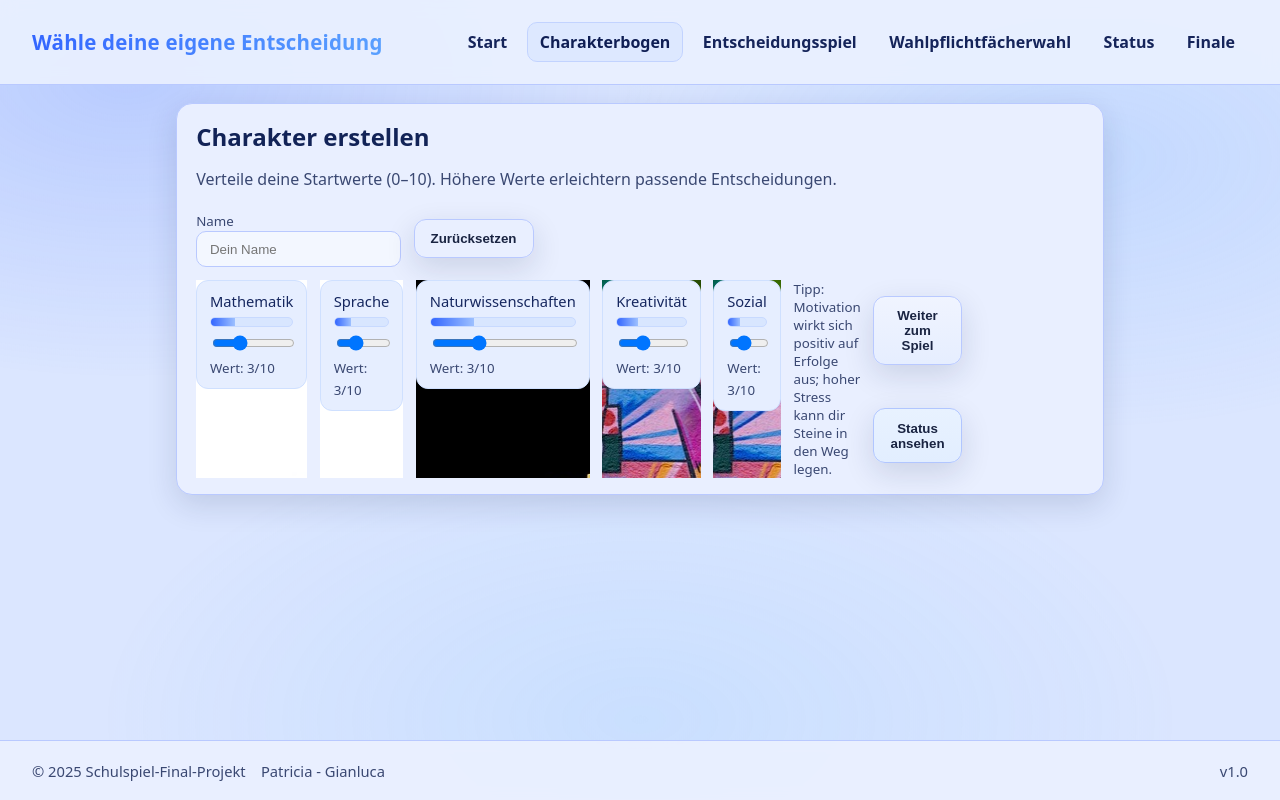
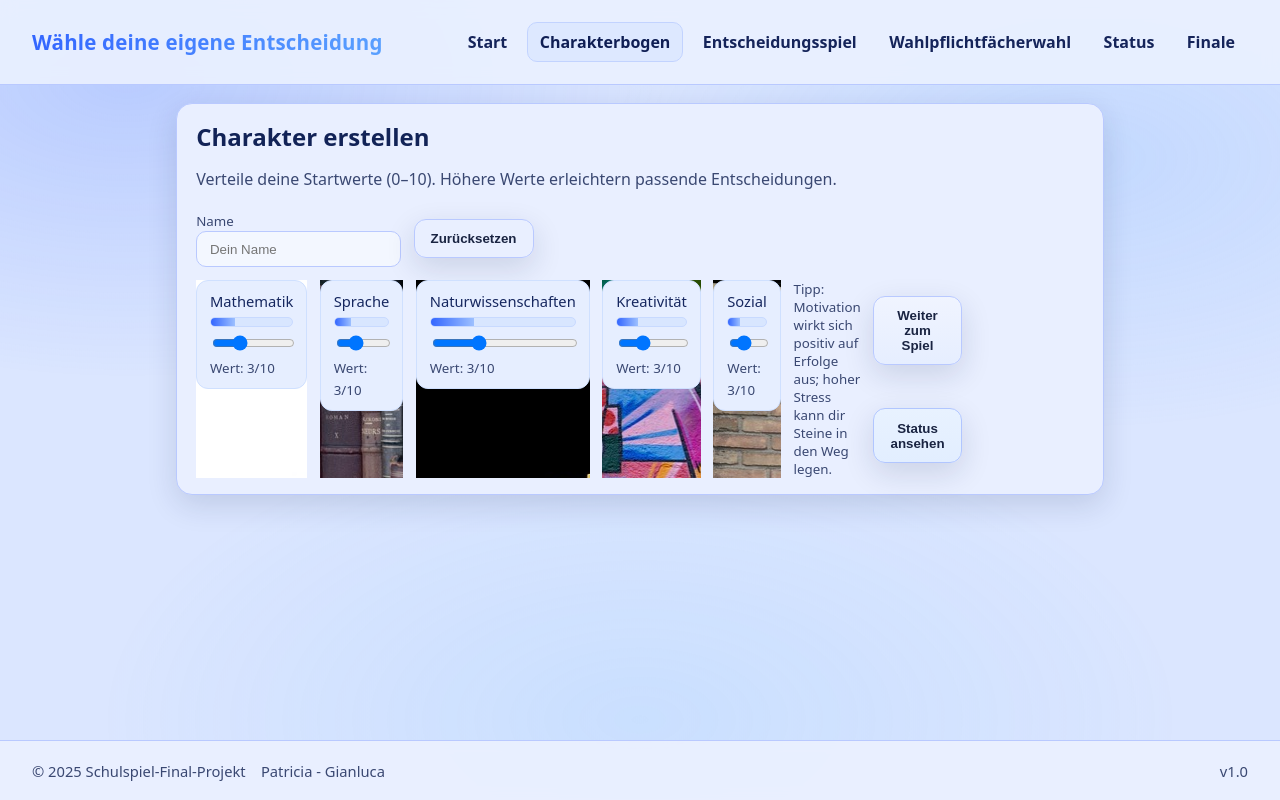
Before and after one commit to Patricia-Isabell/Roleplay_forVerify, a React (Vite) app: page /character in a window 1280 px wide. Built offline with nearby package versions, Linux system fonts and the light colour scheme.

Commit message:
weitere Hintergründe hinzugefügt

```diff
--- a/src/pages/Character.jsx
+++ b/src/pages/Character.jsx
@@ -1,8 +1,10 @@
 import { useEffect, useState } from "react";
 import { ensureCharacter, saveCharacter, resetCharacter } from "../lib/storage";
 import BackgroundMath from "../assets/picture_math.jpg";
+import BackgroundLanguage from "../assets/picture_language.jpg";
 import BackgroundScience from "../assets/picture_sience.jpg";
 import BackgroundCreativity from "../assets/picture_creativity.jpg";
+import BackgroundSocial from "../assets/picture_social.jpg";
 
 export default function Character() {
   const [ch, setCh] = useState(() => ensureCharacter());
@@ -52,7 +54,7 @@ export default function Character() {
             onChange={(v) => setStat("math", v)}
           />{" "}
         </div>
-        <div style={{ backgroundImage: `url(${BackgroundMath})` }}>
+        <div style={{ backgroundImage: `url(${BackgroundLanguage})` }}>
           <Stat
             label="Sprache"
             value={ch.stats.language}
@@ -73,7 +75,7 @@ export default function Character() {
             onChange={(v) => setStat("creativity", v)}
           />{" "}
         </div>
-        <div style={{ backgroundImage: `url(${BackgroundCreativity})` }}>
+        <div style={{ backgroundImage: `url(${BackgroundSocial})` }}>
           <Stat
             label="Sozial"
             value={ch.stats.social}
```
Also changed, not shown: src/assets/picture_language.jpg (renamed from src/assets/foreign_language.jpg).
